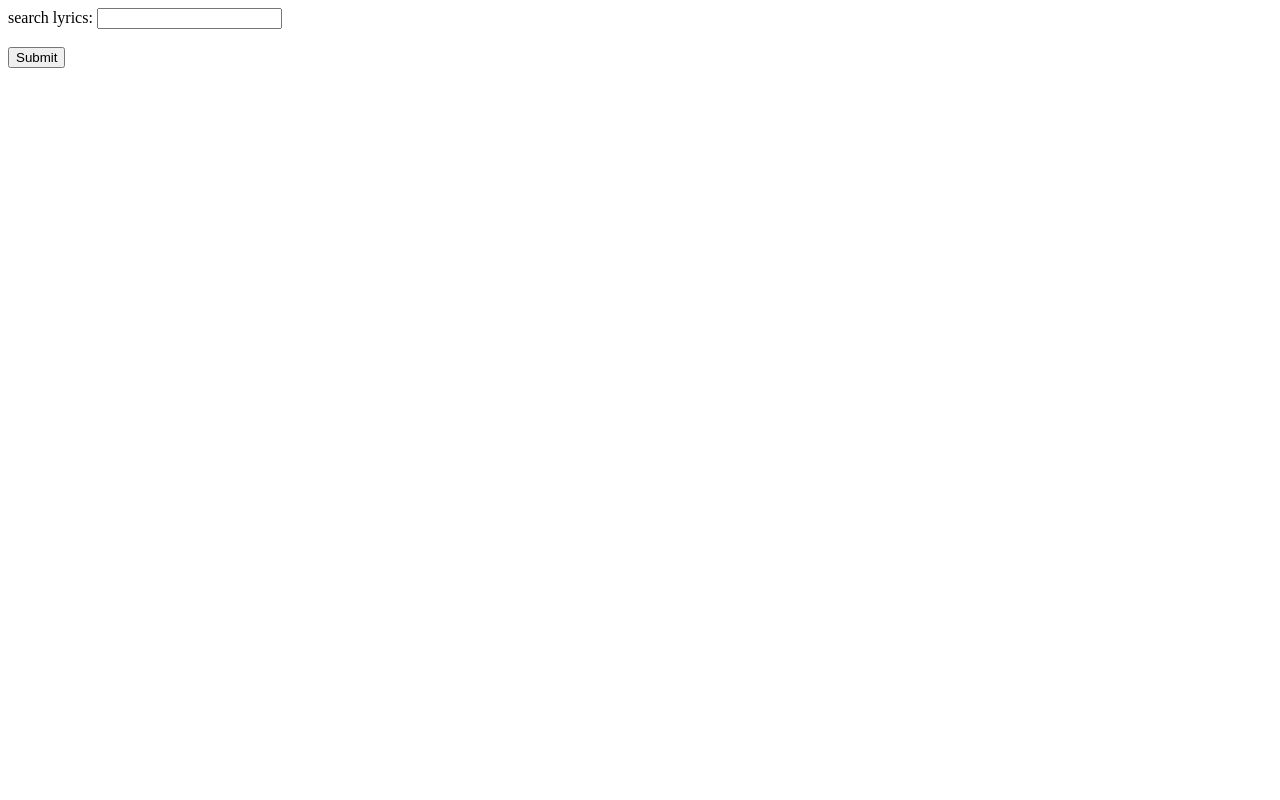
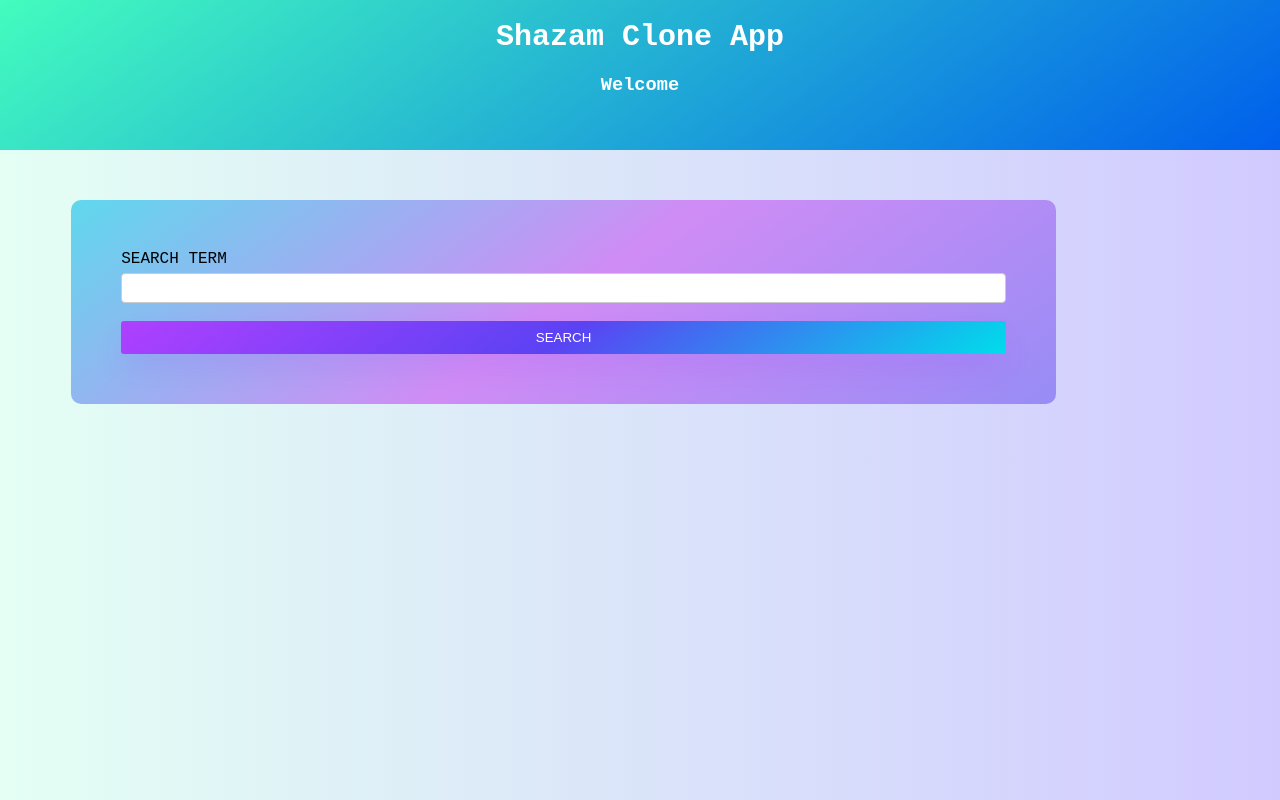
Before and after one commit to gabrieldesouza02/ShazamCloneApp, a website: page frontEnd/index.html in a window 1280 px wide. Drawn offline with Linux system fonts and the light colour scheme.

Commit message:
Sample Front end

```diff
--- a/frontEnd/index.html
+++ b/frontEnd/index.html
@@ -2,15 +2,24 @@
 <html lang="en" dir="ltr">
   <head>
     <meta charset="utf-8">
-    <title></title>
+    <title>Shazam Clone App</title>
     <script src="index.js"></script>
+    <link rel="stylesheet" href="style.css">
   </head>
   <body>
-    <form action="/action_page.php">
-     <label for="search">search lyrics:</label>
-     <input type="text" id="search" name="search"><br><br>
-
-     <input type="submit" value="Submit" onclick="myFunction()">
-    </form>
+    <div class="header">
+      <h1 class="app-header">Shazam Clone App</h1>
+      <h3 class="app-header">Welcome</h3>
+    </div>
+    <div class="content">
+      <div class="content-block" id="search-box">
+        <form>
+          <label for="search">SEARCH TERM</label><br>
+          <input type="text" id="search" name="search"><br><br>
+          <input type="button" value="SEARCH" onclick="">
+        </form>
+      </div>
+    </div>
+    </div>
   </body>
 </html>
--- a/frontEnd/index.js
+++ /dev/null
@@ -1,7 +0,0 @@
-function myFunction(){
-
-
-let searchTerm = document.getElementById("search").value;
-
-  alert (searchTerm);
-}
--- /dev/null
+++ b/frontEnd/style.css
@@ -0,0 +1,67 @@
+body {
+    font-family: "Segoe Print", "Courier New", monospace;
+    background-image: linear-gradient(to right, #e4fff4, #d1caff);
+}
+
+h1 {
+    font-size: 30px;
+}
+
+input[type=button] {
+    background-image: linear-gradient(144deg,#AF40FF, #5B42F3 50%,#00DDEB);
+    border: 0;
+    border-radius: 3px;
+    box-shadow: rgba(151, 65, 252, 0.2) 0 15px 30px -5px;
+    box-sizing: border-box;
+    color: #FFFFFF;
+    justify-content: center;
+    line-height: 1em;
+    width: 100%;
+    padding: 10px 7px;
+    cursor: pointer;
+}
+
+input[type=button]:hover {
+    background-image: linear-gradient(144deg,#c36fff, #1f00eb 50%,#65dfc0);
+}
+
+input[type=text], input[type=password]  {
+    display: inline-block;
+    border: 1px solid #ccc;
+    border-radius: 4px;
+    box-sizing: border-box;
+    margin-top: 5px;
+    width: 100%;
+    height: 30px
+}
+
+.header {
+    height: 150px;
+    position: absolute;
+    top: 0;
+    left: 0;
+    width: 100%;
+    background-image: linear-gradient(144deg,#43fcbe, #005fec);
+    color: #FFFFFF;
+    text-align: center;
+}
+
+
+.content {
+    margin-top: 150px;
+    height: 100%;
+    width: 100%;
+    text-align: left;
+}
+
+.content-block {
+    border-radius: 10px;
+    display: inline-grid;
+    background-image: linear-gradient(144deg,#5fd8ed, #d08cf5 50%,#988cf5);
+    text-align: left;
+    padding: 50px;
+    margin-bottom: 50px;
+    margin-top: 50px;
+    margin-left: 5%;
+    width: 70%;
+}
```
Also changed, not shown: frontEnd/login.html (added, +37 -0 lines).
